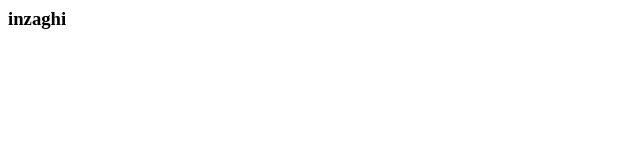
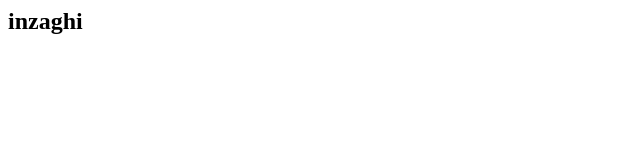
Before and after one commit to atohanpy/inzaghi, a plain HTML site: page index.html in a window 1280 px wide. Shown: the full height of the page, 0-640 px from the left. Drawn offline with Linux system fonts and the light colour scheme.

Commit message:
Update index.html

```diff
--- a/index.html
+++ b/index.html
@@ -1 +1 @@
-<h3>inzaghi</h3>
+<h2>inzaghi</h2>
```
